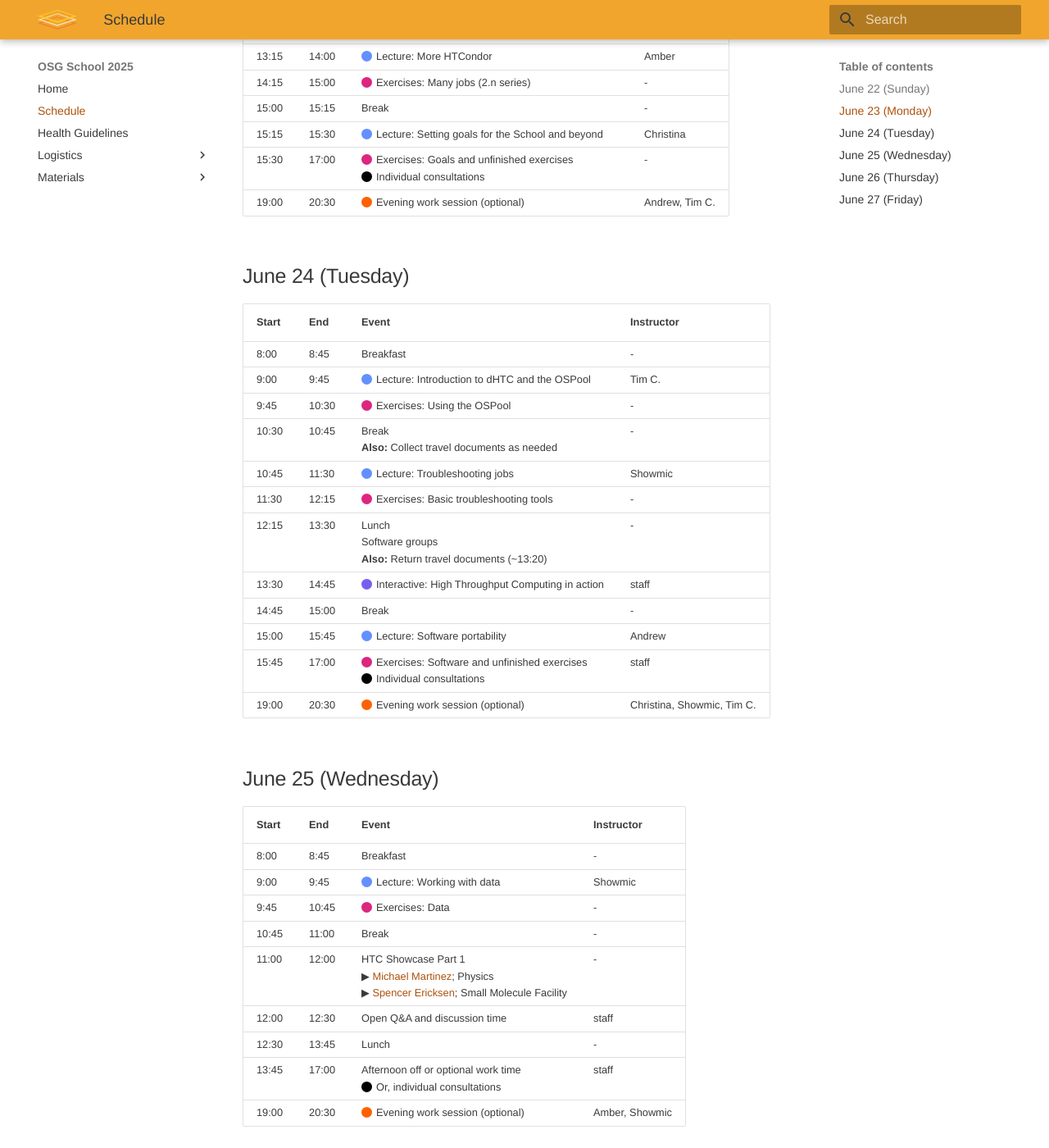
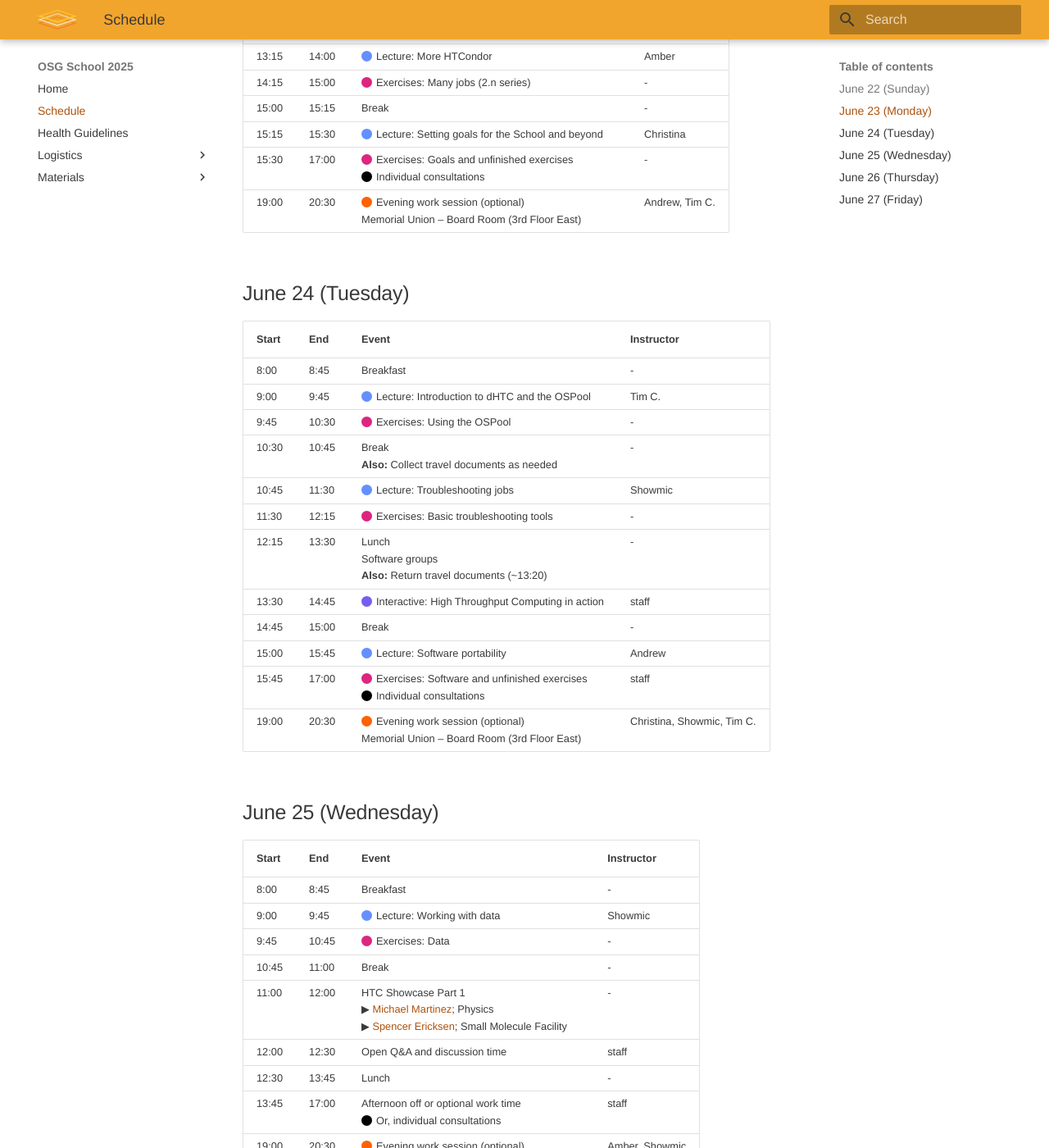
Before and after one commit to osg-htc/school-2025, an MkDocs documentation site: the page built from docs/schedule.md, in a window 1280 px wide and 1400 px high, scrolled down 757 px. Shown: the whole window at 82% size. Built offline with MkDocs 1.6.1 and Material for MkDocs 9.7.7, drawn with Linux system fonts in a browser that asks for light colours; some of the changed text lies outside the part shown.

Commit message:
Added Mem Union evening rooms

```diff
--- a/docs/schedule.md
+++ b/docs/schedule.md
@@ -114,7 +114,8 @@
       <td>19:00</td>
       <td>20:30</td>
       <td>
-        <span class="before-dot text-orange">Evening work session (optional)</span>
+        <span class="before-dot text-orange">Evening work session (optional)</span><br>
+        Memorial Union – Board Room (3rd Floor East)
       </td>
       <td>Andrew, Tim C.</td>
     </tr>
@@ -213,7 +214,8 @@
       <td>19:00</td>
       <td>20:30</td>
       <td>
-        <span class="before-dot text-orange">Evening work session (optional)</span>
+        <span class="before-dot text-orange">Evening work session (optional)</span><br>
+        Memorial Union – Board Room (3rd Floor East)
       </td>
       <td>Christina, Showmic, Tim C.</td>
     </tr>
@@ -298,7 +300,8 @@
       <td>19:00</td>
       <td>20:30</td>
       <td>
-        <span class="before-dot text-orange">Evening work session (optional)</span>
+        <span class="before-dot text-orange">Evening work session (optional)</span><br>
+        Memorial Union – Board Room (3rd Floor East)
       </td>
       <td>Amber, Showmic</td>
     </tr>
@@ -388,7 +391,8 @@
       <td>19:00</td>
       <td>20:30</td>
       <td>
-        <span class="before-dot text-orange">Evening work session (optional)</span>
+        <span class="before-dot text-orange">Evening work session (optional)</span><br>
+        Memorial Union – Board Room (3rd Floor East)
       </td>
       <td>Danny, Tim C.</td>
     </tr>
```
